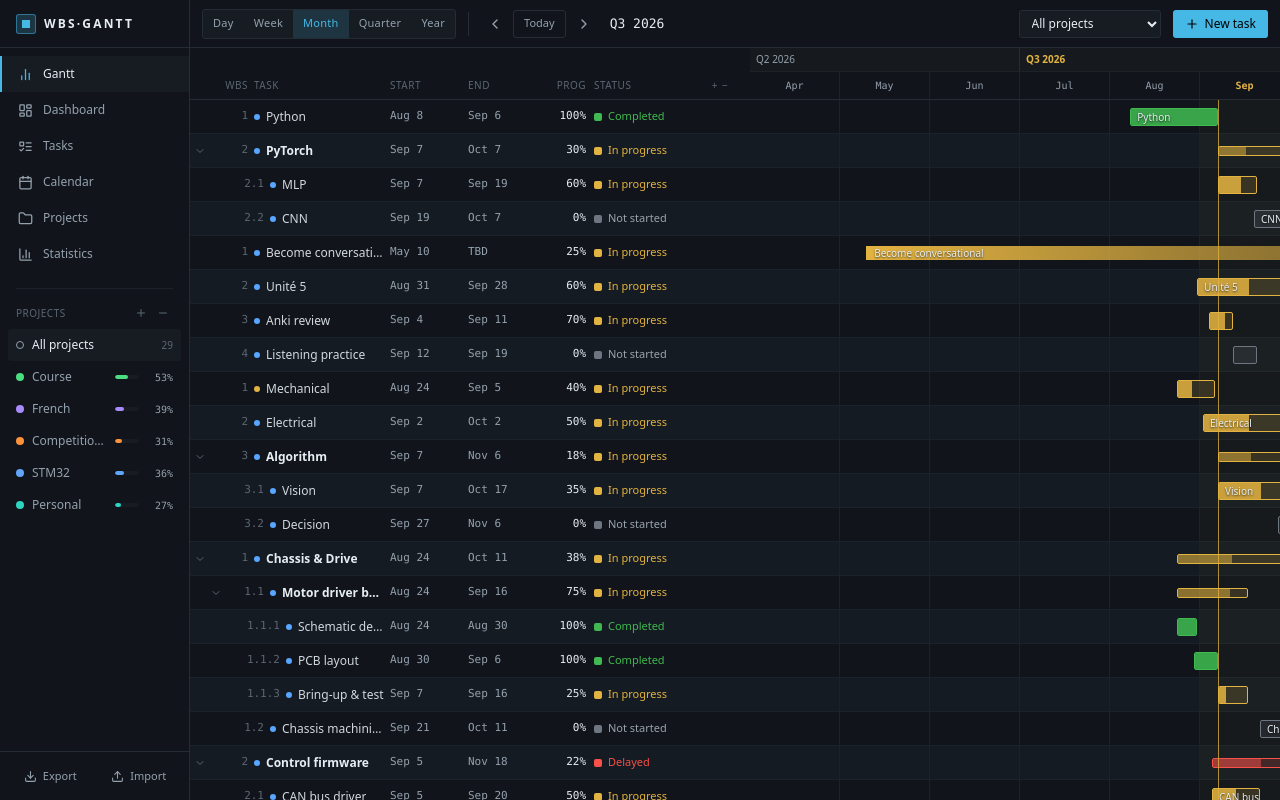
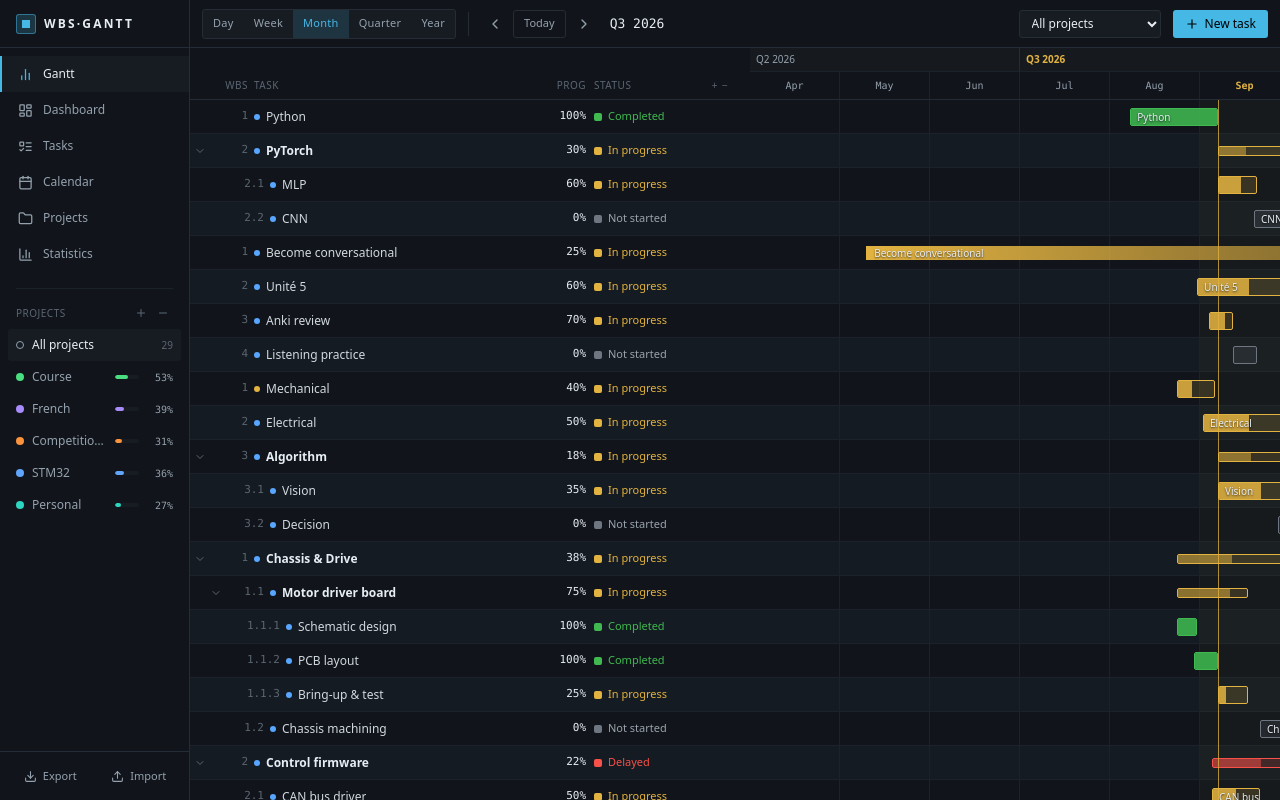
Before and after one commit to inflammationP/wbs-gantt, a React (Vite) app: page / in a window 1280 px wide. Built offline with nearby package versions, Linux system fonts and the light colour scheme; the HTML template or start-up script is replaced by a standard one.

Commit message:
deleted "START" and "END" columns from the Gantt chart row left panel, as they are no longer needed for display.

```diff
--- a/src/components/gantt/RowLeft.tsx
+++ b/src/components/gantt/RowLeft.tsx
@@ -2,12 +2,11 @@ import type { MouseEvent } from 'react'
 import { ChevronDown, ChevronRight, Pencil, Plus, Trash2 } from 'lucide-react'
 import { Row } from '../../lib/tree'
 import { PRIORITY_META, STATUS_META } from '../../lib/ui'
-import { formatShort } from '../../lib/dates'
 import { useStore } from '../../store/useStore'
 
 export const LEFT_WIDTH = 560
 
-const COLS = { chevron: 20, wbs: 44, start: 78, end: 78, progress: 48, status: 96, actions: 60 }
+const COLS = { chevron: 20, wbs: 44, progress: 48, status: 96, actions: 60 }
 
 // Per-level indentation applied to the whole tree area (chevron + WBS + name).
 const INDENT = 16
@@ -65,9 +64,6 @@ export function RowLeft({ row, onAddChild, onEdit, onContext }: Props) {
         <span className="w-1.5 h-1.5 rounded-full shrink-0" style={{ background: prio.color }} title={`${prio.label} priority`} />
         <span className={`truncate ${row.hasKids ? 'font-semibold text-fg' : 'text-fg/90'}`}>{row.task.name}</span>
       </div>
-      {/* start / end */}
-      <div className="shrink-0 flex items-center font-mono text-[11px] text-muted" style={{ width: COLS.start }}>{row.eff.start ? formatShort(row.eff.start) : '—'}</div>
-      <div className="shrink-0 flex items-center font-mono text-[11px] text-muted" style={{ width: COLS.end }}>{row.eff.end ? formatShort(row.eff.end) : 'TBD'}</div>
       {/* progress */}
       <div className="shrink-0 flex items-center justify-end pr-2 font-mono text-[11px] text-fg" style={{ width: COLS.progress }}>
         {row.eff.progress}%
@@ -100,8 +96,6 @@ export function LeftHeader() {
       <div className="shrink-0" style={{ width: COLS.chevron }} />
       <div className="shrink-0 flex items-end justify-end pr-1.5 pb-1.5" style={{ width: COLS.wbs }}>WBS</div>
       <div className="flex-1 min-w-0 flex items-end pb-1.5 pr-1">Task</div>
-      <div className="shrink-0 flex items-end pb-1.5" style={{ width: COLS.start }}>Start</div>
-      <div className="shrink-0 flex items-end pb-1.5" style={{ width: COLS.end }}>End</div>
       <div className="shrink-0 flex items-end justify-end pr-2 pb-1.5" style={{ width: COLS.progress }}>Prog</div>
       <div className="shrink-0 flex items-end pb-1.5" style={{ width: COLS.status }}>Status</div>
       <div className="shrink-0 flex items-end justify-center pb-1.5 gap-1" style={{ width: COLS.actions }}>
```
